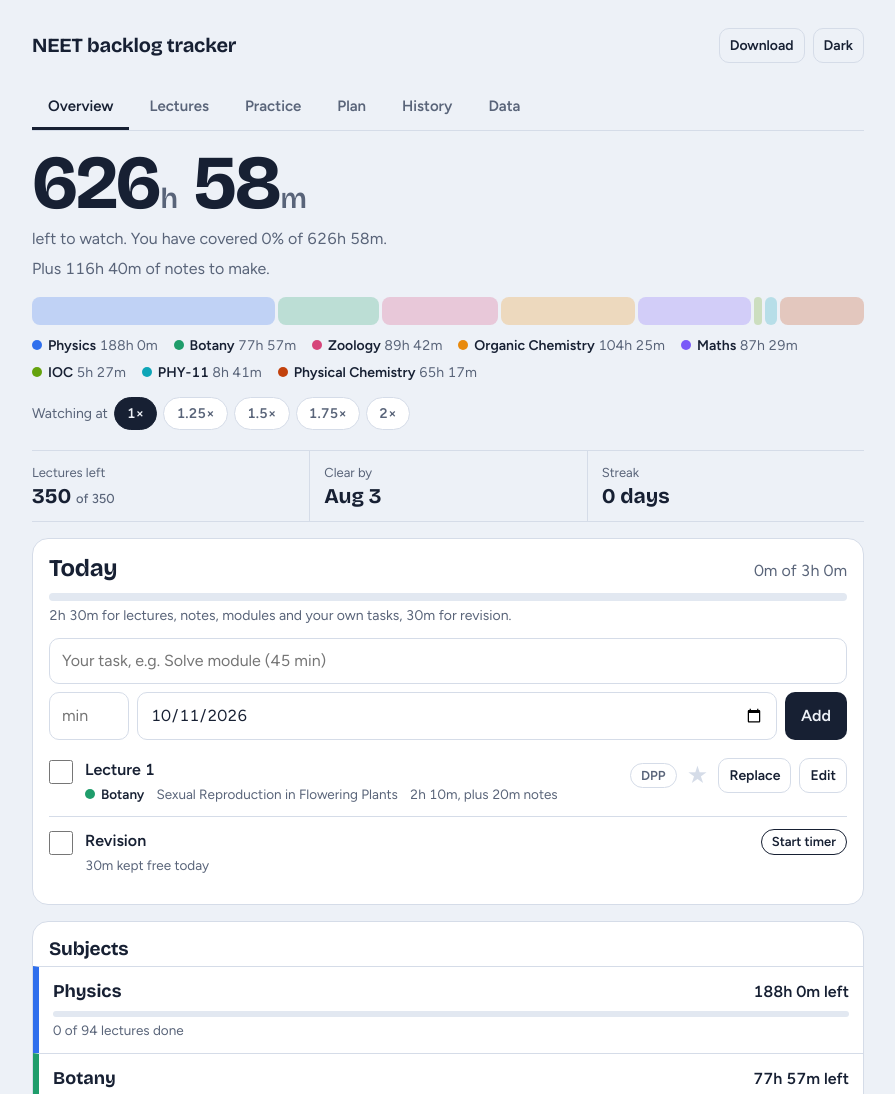
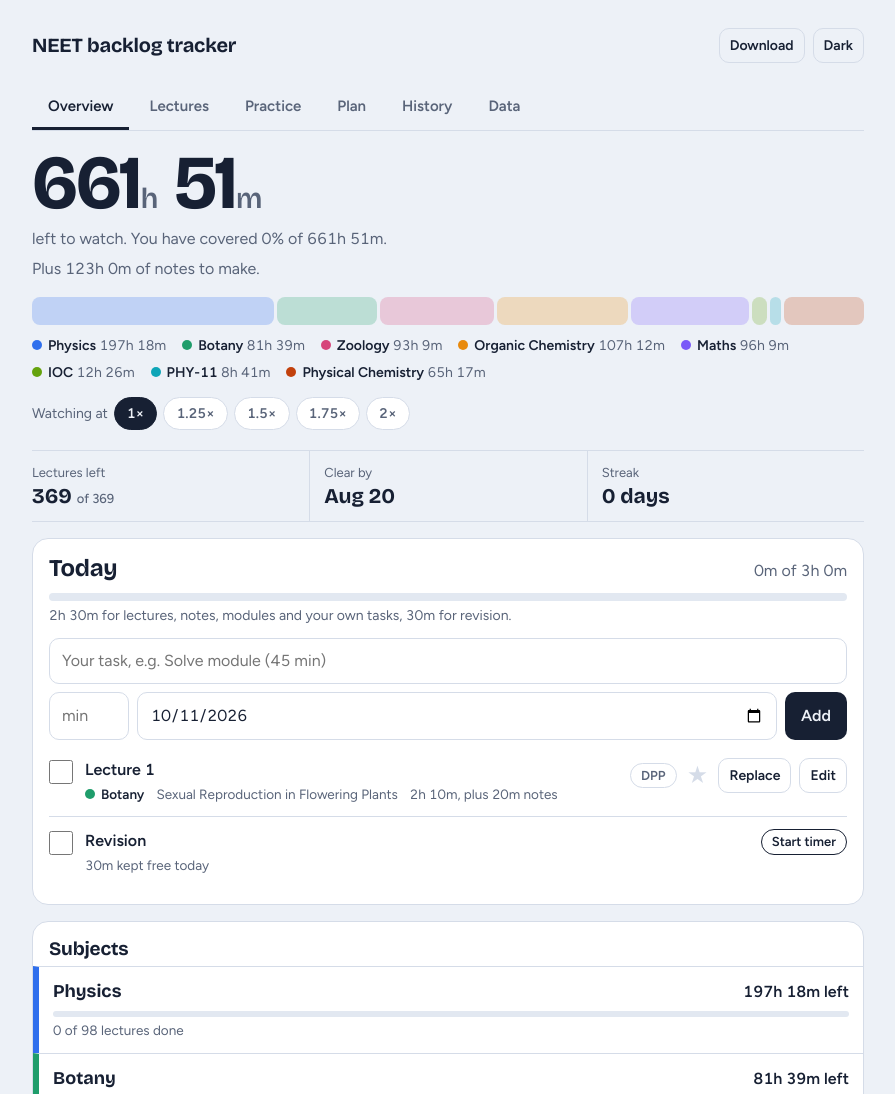
Before and after one commit to k8670122-eng/Tracker, a plain HTML site: page index.html in a window 1280 px wide. Shown: the top 1094 px of the page, without its empty margins (192-1087 px from the left). Drawn offline with nearby package versions, Linux system fonts and the light colour scheme.

Commit message:
Update index.html

```diff
--- a/index.html
+++ b/index.html
@@ -670,14 +670,14 @@ const BUILTIN = [
     ["EMI", [103,139,146,124,122,116,114,128,121]],
     ["AC", [132,118,124,124,149,49,128,116]],
     ["EM Waves", [130,128,115]],
-    ["Ray Optics & OI", [123,121]],
+    ["Ray Optics & OI", [123,121,122,157,128,151]],
     ["Electrostatic Potential and Capacitance", [139,127,119,124,126,139,129,80,122,125,156,125,119,123,125,125,139]],
     ["Current Electricity", [108,125,121,129,128,93,121,82,60,115,126,121,104,65,123,120]],
   ] },
   { name: "Botany", color: "#1F9D6B", chapters: [
     ["Sexual Reproduction in Flowering Plants", [130,113,103,134,65,103,81,107,118,105,91,101,83]],
     ["Principles of Inheritance", [117,120,114,109,99,113,116,88,118,111,99,87]],
-    ["Molecular Basis of Inheritance", [92,123,36,89,96,106,104,78,78,105,96,101,101,96,84,102,101,118,31,108,106,101]],
+    ["Molecular Basis of Inheritance", [92,123,36,89,96,106,104,78,78,105,96,101,101,96,84,102,101,118,31,108,106,101,107,115]],
   ] },
   { name: "Zoology", color: "#D6457A", chapters: [
     ["Human Reproduction", [112,116,111,115,99,109,115,109,105,116,107,115,113,80,105,108,106]],
@@ -685,7 +685,7 @@ const BUILTIN = [
     ["Human Health and Diseases", [105,107,112,112,103,93,111,104,110,105,105,37]],
     ["Biotechnology: Principles and Processes", [95,104,106,104,104,113,101,110]],
     ["Biotechnology and Its Application", [101,104,107,106,108,102]],
-    ["Evolution", [102,113]],
+    ["Evolution", [102,113,106,101]],
   ] },
   { name: "Organic Chemistry", color: "#E8890C", chapters: [
     ["Optical Isomerism", [111,120,121,118,126,119,118,129,117]],
@@ -694,6 +694,8 @@ const BUILTIN = [
     ["Aldehydes, Ketones and Carboxylic Acid", [114,58,97,117,114,106,112,113]],
     ["Amines", [119,106,118,120]],
     ["Biomolecules", [136,125]],
+    ["Purification & Analysis Of Organic Compound", [109]],
+    ["Physical Properties", [58]],
   ] },
   { name: "Maths", color: "#7A5AF8", chapters: [
     ["Matrices", [83,85,93,81,81,94,70,87]],
@@ -702,10 +704,10 @@ const BUILTIN = [
     ["Inverse Trigonometric Functions", [83,92,88,95,83,86,89,79]],
     ["Continuity and Differentiability", [95,44,111,101,112,103,103,113,59,104,91,71]],
     ["Application of Derivatives", [103,99,108,101,100,107,93,102]],
-    ["Integrals", [85,96,68]],
+    ["Integrals", [85,96,68,97,114,111,97,101]],
   ] },
   { name: "IOC", color:"#65A30D", chapters: [
-    ["Coordination Compound", [104,110,113]],
+    ["Coordination Compound", [104,110,113,112,106,115,86]],
   ] },
   { name: "PHY-11", color:"#0EA5B7", chapters: [
     ["Motion in Straight Line", [60,90,90,90,91,60,40]],
```
